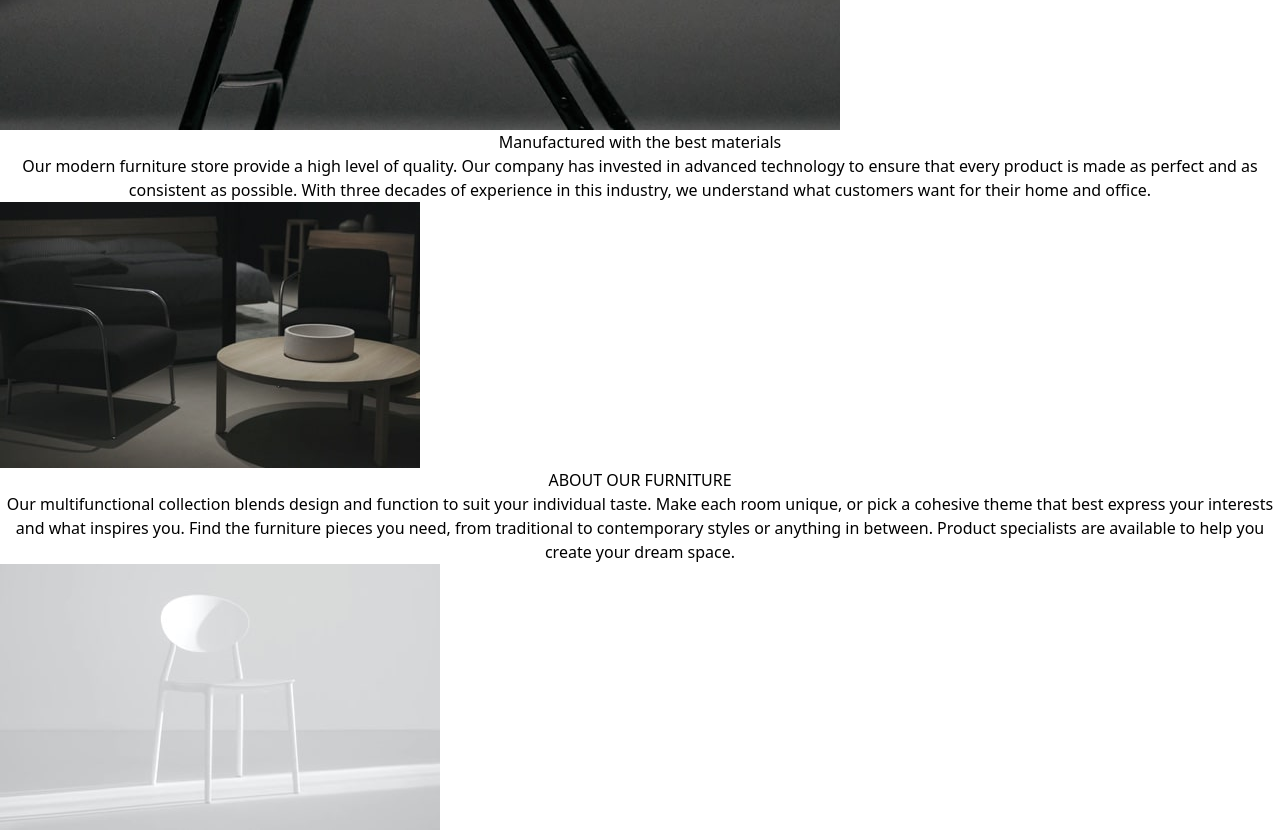
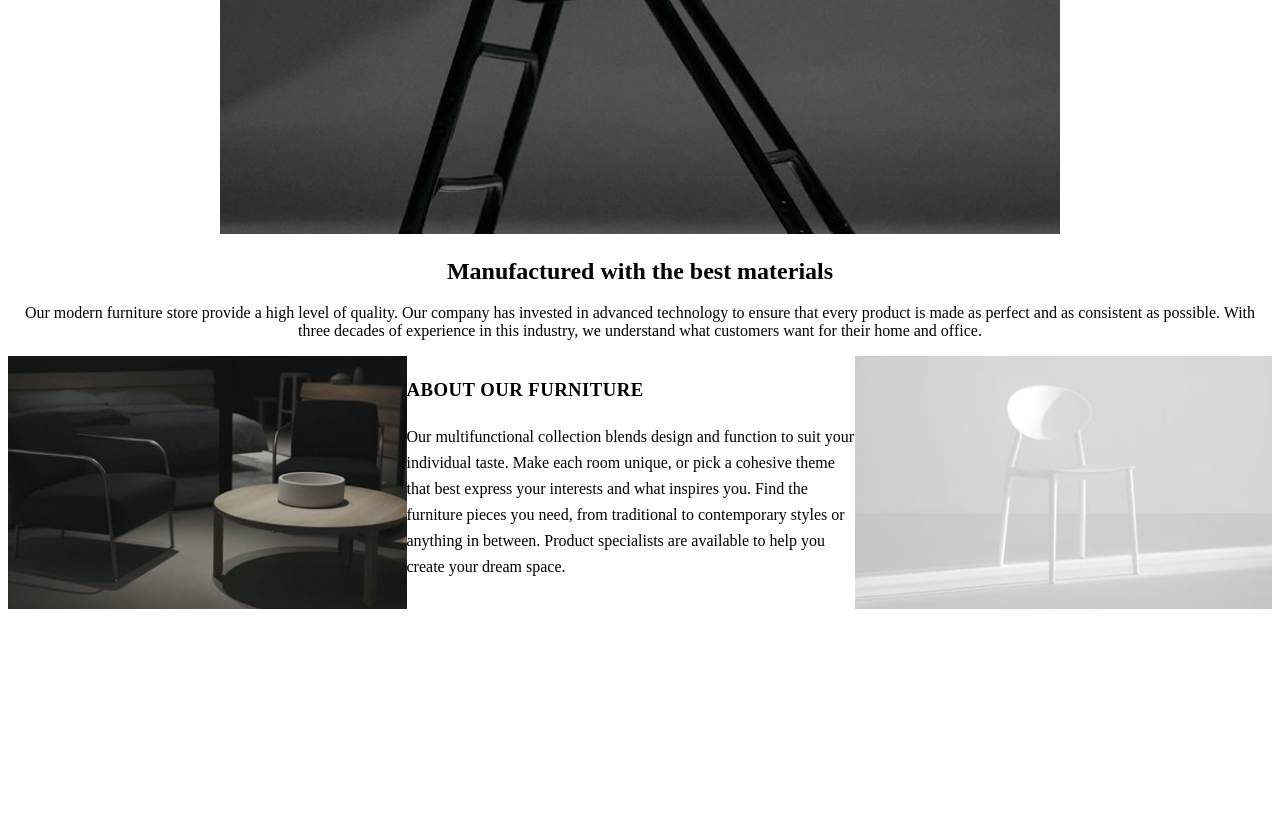
Before and after one commit to tutich/roomPage, a React (Create React App) app in the folder client/: page / in a window 1280 px wide. Shown: the part 1640-2470 px from the top of the page. After the commit the page ends 2261 px from the top, so only its background shows below. Built offline with nearby package versions, Linux system fonts and the light colour scheme.

Commit message:
about css, responsiveness

```diff
--- a/client/src/Components/About/About.jsx
+++ b/client/src/Components/About/About.jsx
@@ -5,21 +5,21 @@ import light from '../../images/image-about-light.jpg'
 const About = () => {
   return (
     <div>
-        <section>
-            <div>
-                <img src={dark} alt="" />
+        <section className='flex flex-col lg:flex-row '>
+            <div >
+                <img src={dark} alt=""  className='w-full '/>
             </div>
 
-            <div>
-                <h1>ABOUT OUR FURNITURE</h1>
-                <p>Our multifunctional collection blends design and function to suit your individual taste. Make each room unique, or pick a
+            <div className='max-w-md w-[90%] mx-auto text-left '>
+                <h3 className='tracking-wide leading-relaxed text-l'>ABOUT OUR FURNITURE</h3>
+                <p className='text-[##A1A1A1] leading-relaxed mx-auto'>Our multifunctional collection blends design and function to suit your individual taste. Make each room unique, or pick a
                     cohesive theme that best express your interests and what inspires you. Find the furniture pieces you need, from
                     traditional to contemporary styles or anything in between. Product specialists are available to help you create your dream space.
                 </p>
             </div>
 
             <div>
-                <img src={light} alt="" />
+                <img src={light} alt="" className='w-full '/>
             </div>
         </section>
     </div>
--- a/client/src/index.css
+++ b/client/src/index.css
@@ -1,8 +1,12 @@
+@import url('https://fonts.googleapis.com/css2?family=Dancing+Script:wght@400..700&family=League+Spartan:wght@100..900&family=Lobster+Two:ital,wght@0,400;0,700;1,400;1,700&family=Pacifico&family=Public+Sans:ital,wght@0,100..900;1,100..900&display=swap')
+
 @tailwind base;
 @tailwind components;
 @tailwind utilities;
 
-
+body {
+  font-family: 'League Spartan';
+}
 
 .intro{
   background-image: url('/src/images/desktop-image-hero-1.jpg');
```
